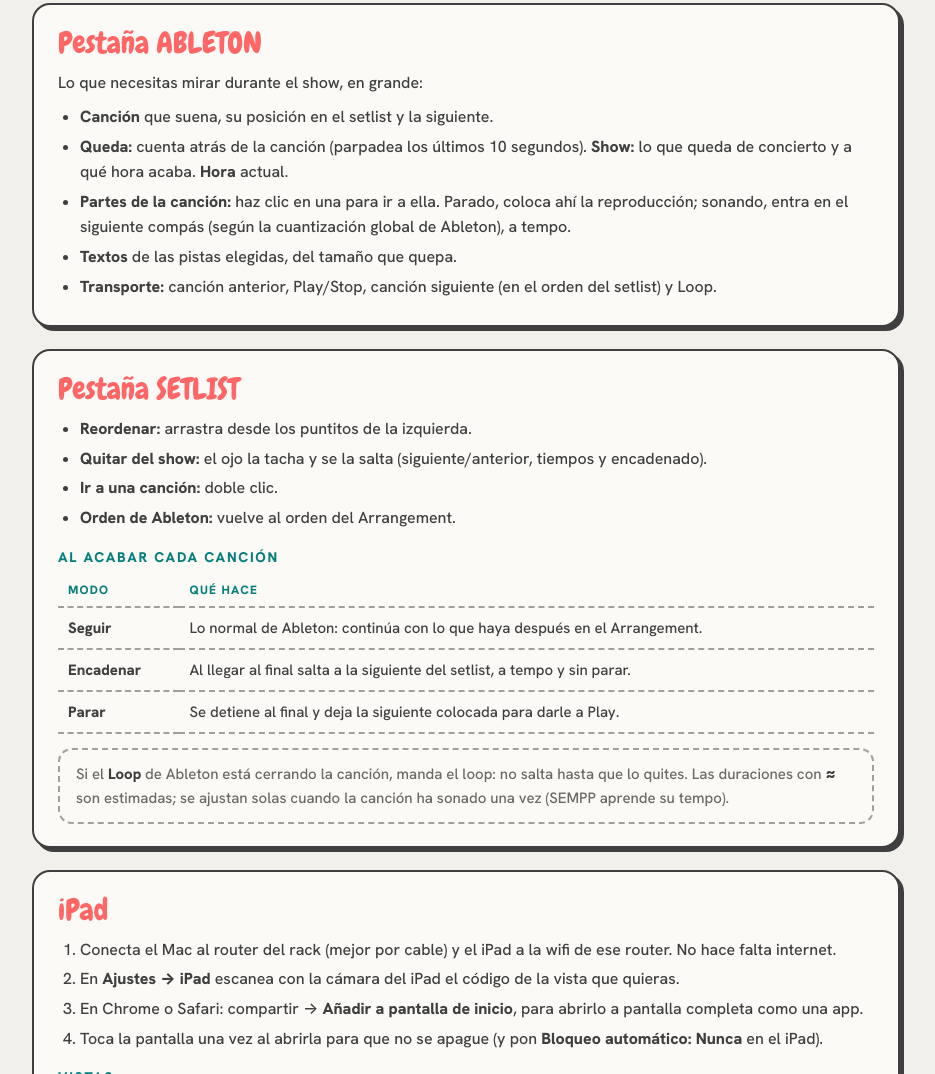
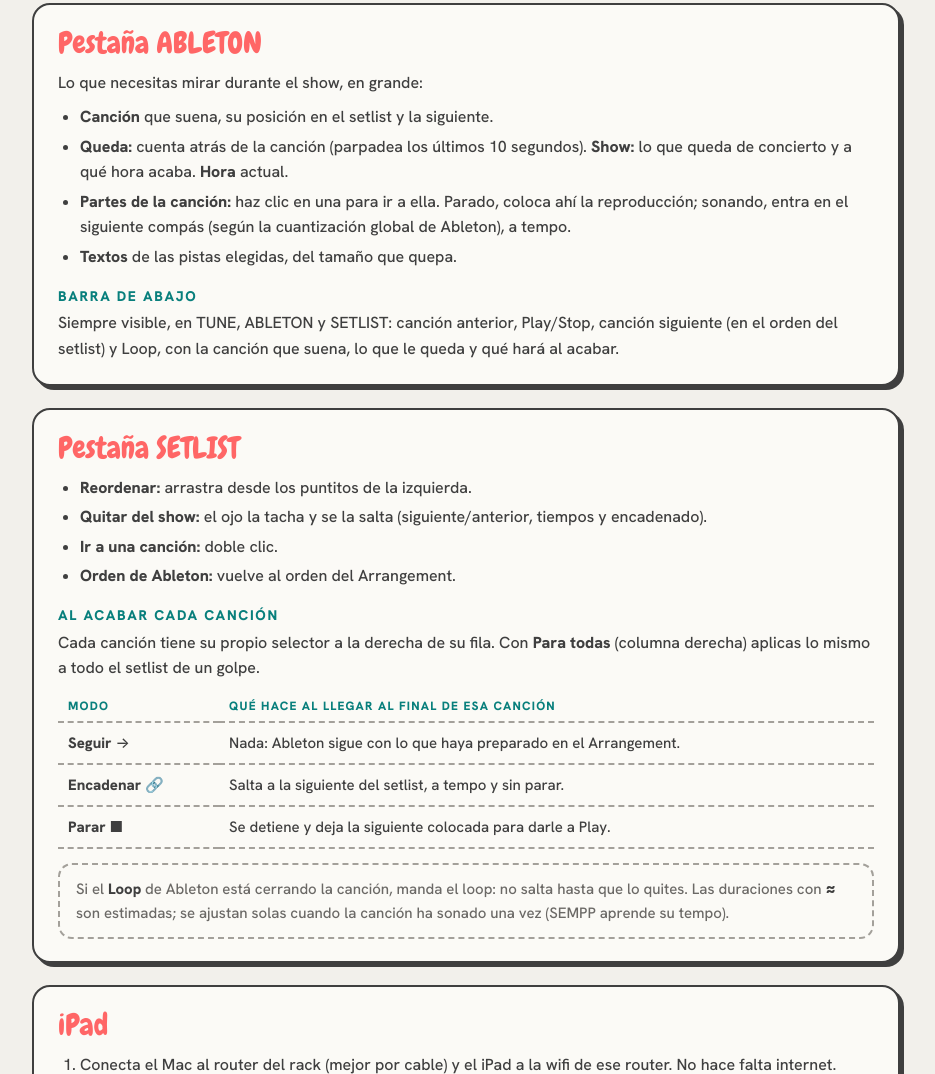
Before and after one commit to semperemiguel/sempp-midi-control, a plain HTML site: page docs/manual.html in a window 1280 px wide. Shown: the part 1826-2900 px from the top of the page, without its empty margins (174-1109 px from the left). Drawn offline with Linux system fonts and the light colour scheme.

Commit message:
SEMPP MIDI CONTROL 3.0.0-beta2

```diff
--- a/docs/manual.html
+++ b/docs/manual.html
@@ -97,7 +97,9 @@
 <li><b>Queda:</b> cuenta atrás de la canción (parpadea los últimos 10 segundos). <b>Show:</b> lo que queda de concierto y a qué hora acaba. <b>Hora</b> actual.</li>
 <li><b>Partes de la canción:</b> haz clic en una para ir a ella. Parado, coloca ahí la reproducción; sonando, entra en el siguiente compás (según la cuantización global de Ableton), a tempo.</li>
 <li><b>Textos</b> de las pistas elegidas, del tamaño que quepa.</li>
-<li><b>Transporte:</b> canción anterior, Play/Stop, canción siguiente (en el orden del setlist) y Loop.</li></ul>
+</ul>
+<h3>Barra de abajo</h3>
+<p>Siempre visible, en TUNE, ABLETON y SETLIST: canción anterior, Play/Stop, canción siguiente (en el orden del setlist) y Loop, con la canción que suena, lo que le queda y qué hará al acabar.</p>
 </section>
 
 <section id="setlist"><h2>Pestaña SETLIST</h2>
@@ -106,10 +108,11 @@
 <li><b>Ir a una canción:</b> doble clic.</li>
 <li><b>Orden de Ableton:</b> vuelve al orden del Arrangement.</li></ul>
 <h3>Al acabar cada canción</h3>
-<table><tr><th>Modo</th><th>Qué hace</th></tr>
-<tr><td><b>Seguir</b></td><td>Lo normal de Ableton: continúa con lo que haya después en el Arrangement.</td></tr>
-<tr><td><b>Encadenar</b></td><td>Al llegar al final salta a la siguiente del setlist, a tempo y sin parar.</td></tr>
-<tr><td><b>Parar</b></td><td>Se detiene al final y deja la siguiente colocada para darle a Play.</td></tr></table>
+<p>Cada canción tiene su propio selector a la derecha de su fila. Con <b>Para todas</b> (columna derecha) aplicas lo mismo a todo el setlist de un golpe.</p>
+<table><tr><th>Modo</th><th>Qué hace al llegar al final de esa canción</th></tr>
+<tr><td><b>Seguir</b> →</td><td>Nada: Ableton sigue con lo que haya preparado en el Arrangement.</td></tr>
+<tr><td><b>Encadenar</b> 🔗</td><td>Salta a la siguiente del setlist, a tempo y sin parar.</td></tr>
+<tr><td><b>Parar</b> ■</td><td>Se detiene y deja la siguiente colocada para darle a Play.</td></tr></table>
 <div class="tip">Si el <b>Loop</b> de Ableton está cerrando la canción, manda el loop: no salta hasta que lo quites. Las duraciones con <b>≈</b> son estimadas; se ajustan solas cuando la canción ha sonado una vez (SEMPP aprende su tempo).</div>
 </section>
 
```
Also changed, not shown: beta/VERSION.txt, 3 other files.
